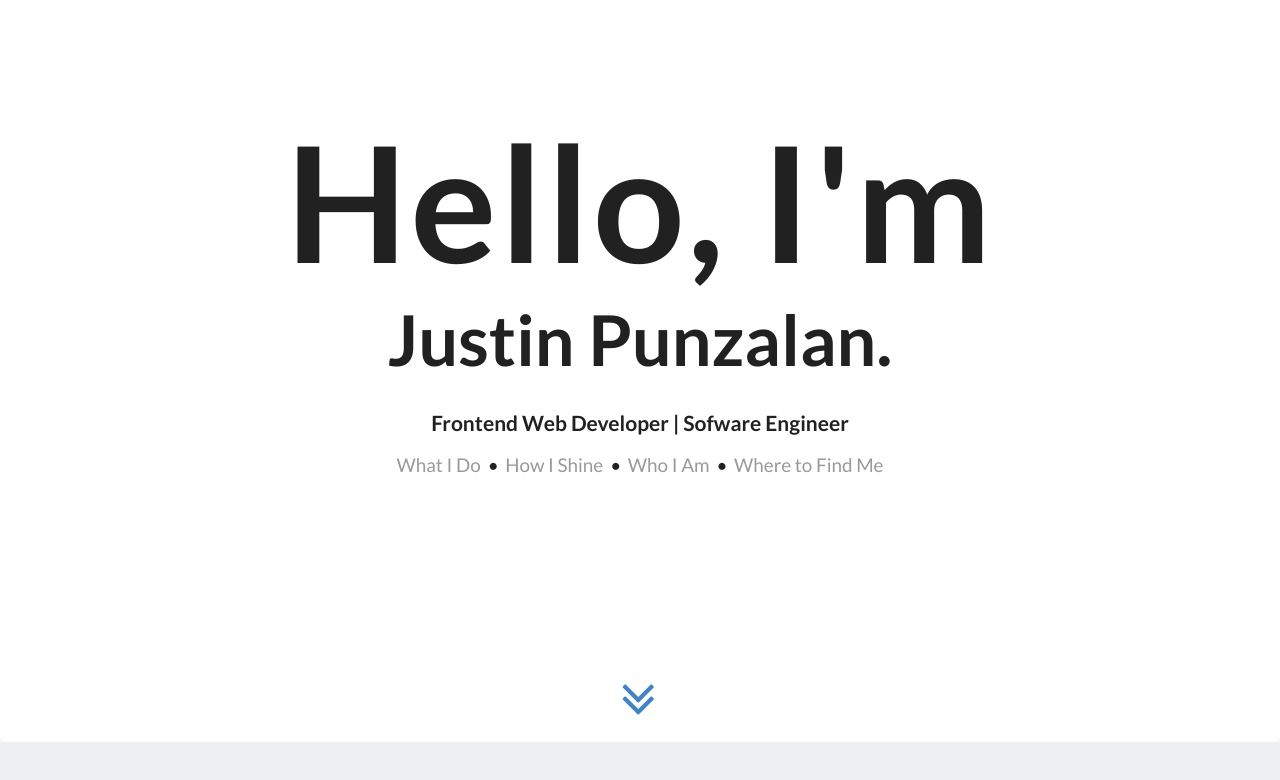
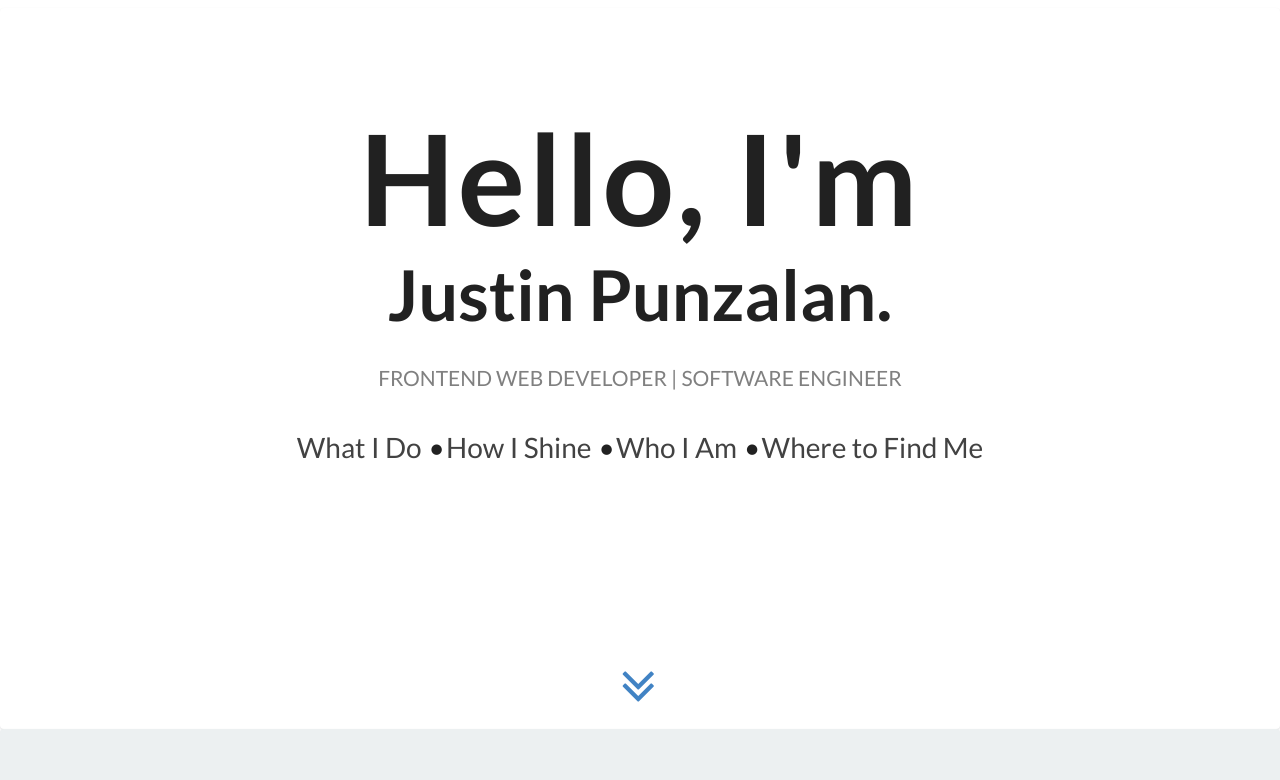
Before and after one commit to justAdevTV/personal-site, a website: page index.html in a window 1280 px wide. Shown: the top 780 px of the page. Drawn offline with nearby package versions, Linux system fonts and the light colour scheme.

Commit message:
Changed Header Content

```diff
--- a/index.html
+++ b/index.html
@@ -33,9 +33,11 @@
 		<h1 class="header-name-large-text">Justin Punzalan.</h1>
 
 
-		<h3 class="header-description-text">Frontend Web Developer | Sofware Engineer</h3>
+		<h3 class="header-description-text">FRONTEND WEB DEVELOPER | SOFTWARE ENGINEER</h3>
 
-		<div class="ui horizontal bulleted link list header-list-text">
+		<br>
+
+		<div class="ui horizontal bulleted link list header-list-text grey-text">
 			<a class="item scroll" target="who-am-i">What I Do</a>
 			<a class="item scroll" target="skills">How I Shine</a>
 			<a class="item scroll" target="bio">Who I Am</a>
--- a/style.css
+++ b/style.css
@@ -13,7 +13,7 @@
 .header-hello-large-text {
 	margin-top: 75px !important;
 	margin-bottom: 0px !important;
-	font-size: 11.5rem;
+	font-size: 9rem;
 	letter-spacing: 3px;
 }
 
@@ -24,10 +24,17 @@
 
 .header-description-text {
 	font-size: 1.5rem;
+	font-weight: 100;
+	color: grey !important;
 }
 
 .header-list-text a {
-	font-size: 1.35rem !important;
+	color: #424242 !important;
+	font-size: 2rem !important;
+}
+
+a:hover {
+    color: grey !important;
 }
 
 @media only screen and (max-width: 500px) {
```
